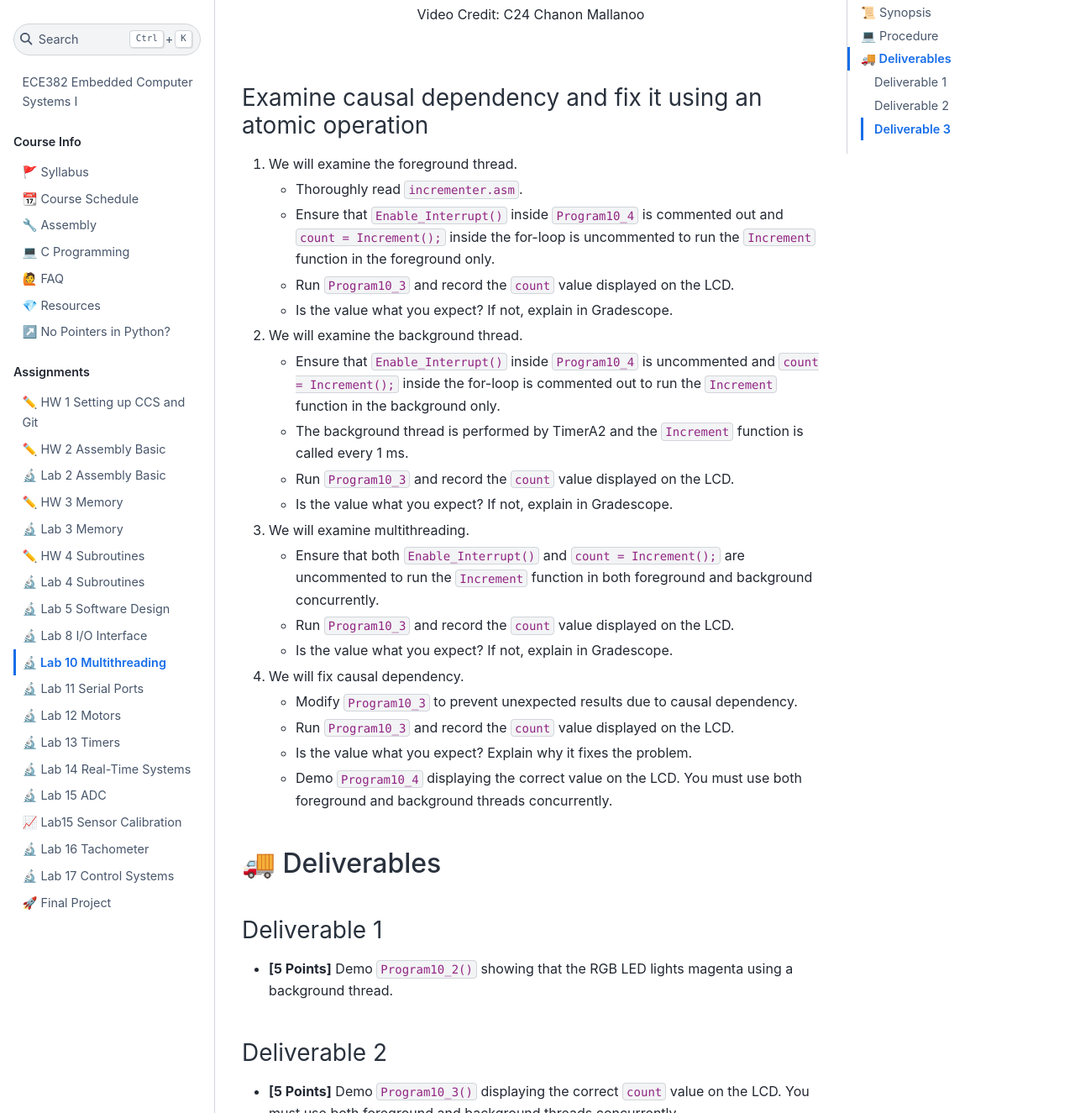
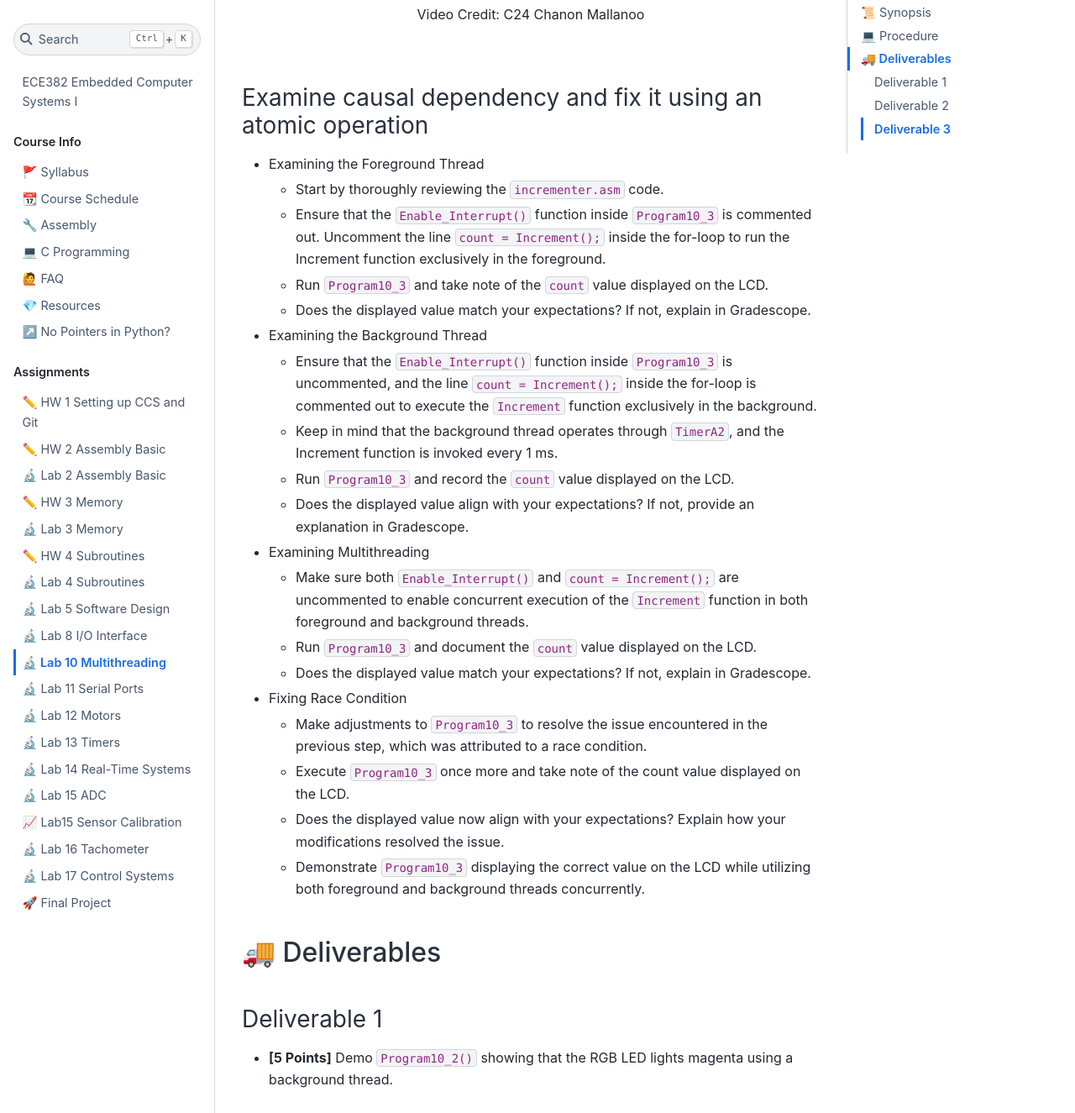
Before and after one commit to USAFA-ECE/ece382, a Jupyter Book: the page built from docs/Assignments/lab10.md, in a window 1280 px wide and 1400 px high, scrolled down 2720 px, cut to the strip 75-1400 px from the top of the window. Shown: the whole strip at 84% size. Built offline with Jupyter Book 1.0.4 settings and Sphinx 7.4.7 and the Sphinx Book theme 1.1.4, drawn with Linux system fonts in a browser that asks for light colours.

Commit message:
Rephrased ...

```diff
--- a/docs/Assignments/lab10.md
+++ b/docs/Assignments/lab10.md
@@ -80,25 +80,29 @@ Video Credit: C24 Chanon Mallanoo
 
 ### Examine causal dependency and fix it using an atomic operation
 
-1. We will examine the foreground thread.
-    - Thoroughly read `incrementer.asm`.
-    - Ensure that `Enable_Interrupt()` inside `Program10_4` is commented out and `count = Increment();` inside the for-loop is uncommented to run the `Increment` function in the foreground only.
+
+- Examining the Foreground Thread
+    - Start by thoroughly reviewing the `incrementer.asm` code.
+    - Ensure that the `Enable_Interrupt()` function inside `Program10_3` is commented out. Uncomment the line `count = Increment();` inside the for-loop to run the Increment function exclusively in the foreground.
+    - Run `Program10_3` and take note of the `count` value displayed on the LCD.
+    - Does the displayed value match your expectations? If not, explain in Gradescope.
+
+- Examining the Background Thread
+    - Ensure that the `Enable_Interrupt()` function inside `Program10_3` is uncommented, and the line `count = Increment();` inside the for-loop is commented out to execute the `Increment` function exclusively in the background.
+    - Keep in mind that the background thread operates through `TimerA2`, and the Increment function is invoked every 1 ms.
     - Run `Program10_3` and record the `count` value displayed on the LCD.
-    - Is the value what you expect? If not, explain in Gradescope.
-2. We will examine the background thread.
-    - Ensure that `Enable_Interrupt()` inside `Program10_4` is uncommented and `count = Increment();` inside the for-loop is commented out to run the `Increment` function in the background only.
-    - The background thread is performed by TimerA2 and the `Increment` function is called every 1 ms.
-    - Run `Program10_3` and record the `count` value displayed on the LCD.
-    - Is the value what you expect? If not, explain in Gradescope.
-3. We will examine multithreading.
-    - Ensure that both `Enable_Interrupt()` and `count = Increment();` are uncommented to run the `Increment` function in both foreground and background concurrently.
-    - Run `Program10_3` and record the `count` value displayed on the LCD.
-    - Is the value what you expect? If not, explain in Gradescope.
-4. We will fix causal dependency.
-    - Modify `Program10_3` to prevent unexpected results due to causal dependency.
-    - Run `Program10_3` and record the `count` value displayed on the LCD.
-    - Is the value what you expect? Explain why it fixes the problem.
-    - Demo `Program10_4` displaying the correct value on the LCD.  You must use both foreground and background threads concurrently.
+    - Does the displayed value align with your expectations? If not, provide an explanation in Gradescope.
+
+- Examining Multithreading
+    - Make sure both `Enable_Interrupt()` and `count = Increment();` are uncommented to enable concurrent execution of the `Increment` function in both foreground and background threads.
+    - Run `Program10_3` and document the `count` value displayed on the LCD.
+    - Does the displayed value match your expectations? If not, explain in Gradescope.
+
+- Fixing Race Condition
+    - Make adjustments to `Program10_3` to resolve the issue encountered in the previous step, which was attributed to a race condition.
+    - Execute `Program10_3` once more and take note of the count value displayed on the LCD.
+    - Does the displayed value now align with your expectations? Explain how your modifications resolved the issue.
+    - Demonstrate `Program10_3` displaying the correct value on the LCD while utilizing both foreground and background threads concurrently.
 
 
 ## 🚚 Deliverables
```
Also changed, not shown: docs/Assignments/lab11.md (+4 -15 lines), docs/Assignments/lab13.md (+1 -1 lines).
